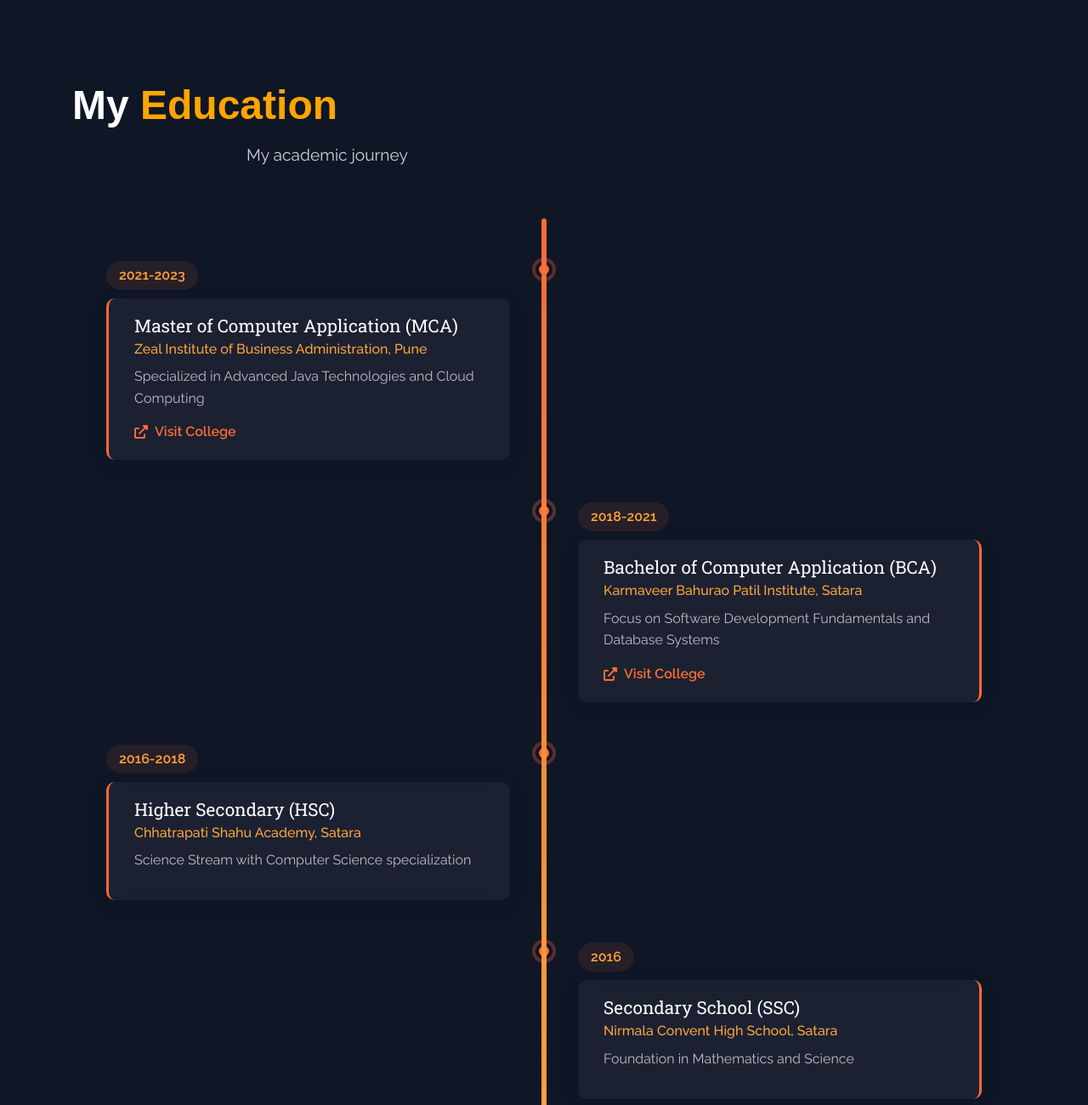
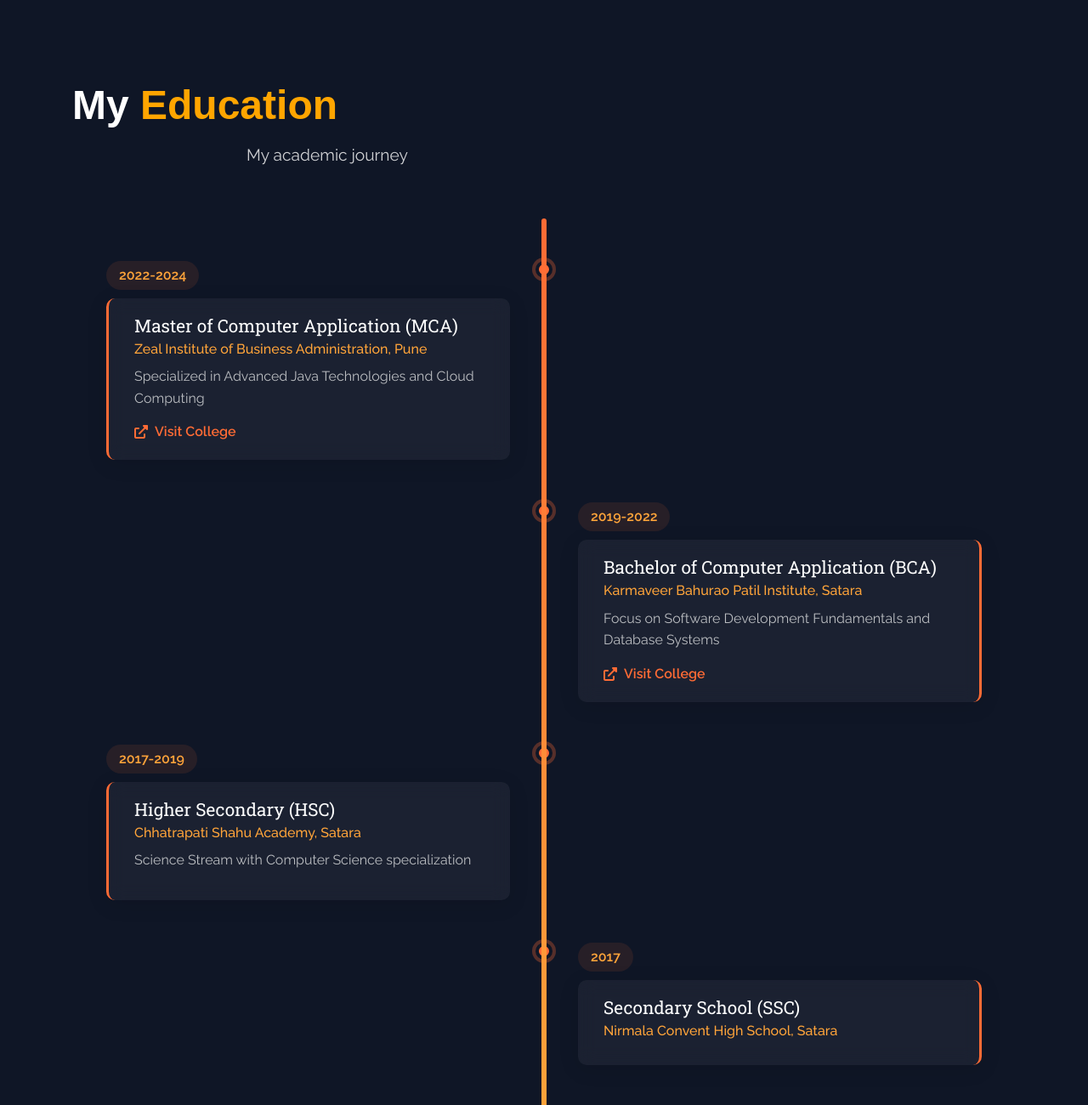
Before and after one commit to JadhavX01/portfolio-site, a plain HTML site: page index.html in a window 1280 px wide. Shown: the part 1500-2800 px from the top of the page at 85% size. Drawn offline with nearby package versions, Linux system fonts and the light colour scheme; animation ran at ten frames a second; a web font is replaced by a local one.

Commit message:
Updated timeline dates in portfolio

```diff
--- a/index.html
+++ b/index.html
@@ -150,7 +150,7 @@
       <!-- Timeline Item 1 - MCA -->
       <div class="timeline-item" data-aos="fade-right">
         <div class="timeline-dot"></div>
-        <div class="timeline-date">2021-2023</div>
+        <div class="timeline-date">2022-2024</div>
         <div class="timeline-content">
           <h3>Master of Computer Application (MCA)</h3>
           <h4>Zeal Institute of Business Administration, Pune</h4>
@@ -164,7 +164,7 @@
       <!-- Timeline Item 2 - BCA -->
       <div class="timeline-item" data-aos="fade-left">
         <div class="timeline-dot"></div>
-        <div class="timeline-date">2018-2021</div>
+        <div class="timeline-date">2019-2022</div>
         <div class="timeline-content">
           <h3>Bachelor of Computer Application (BCA)</h3>
           <h4>Karmaveer Bahurao Patil Institute, Satara</h4>
@@ -178,7 +178,7 @@
       <!-- Timeline Item 3 - HSC -->
       <div class="timeline-item" data-aos="fade-right">
         <div class="timeline-dot"></div>
-        <div class="timeline-date">2016-2018</div>
+        <div class="timeline-date">2017-2019</div>
         <div class="timeline-content">
           <h3>Higher Secondary (HSC)</h3>
           <h4>Chhatrapati Shahu Academy, Satara</h4>
@@ -189,11 +189,10 @@
       <!-- Timeline Item 4 - SSC -->
       <div class="timeline-item" data-aos="fade-left">
         <div class="timeline-dot"></div>
-        <div class="timeline-date">2016</div>
+        <div class="timeline-date">2017</div>
         <div class="timeline-content">
           <h3>Secondary School (SSC)</h3>
           <h4>Nirmala Convent High School, Satara</h4>
-          <p>Foundation in Mathematics and Science</p>
         </div>
       </div>
 
```
